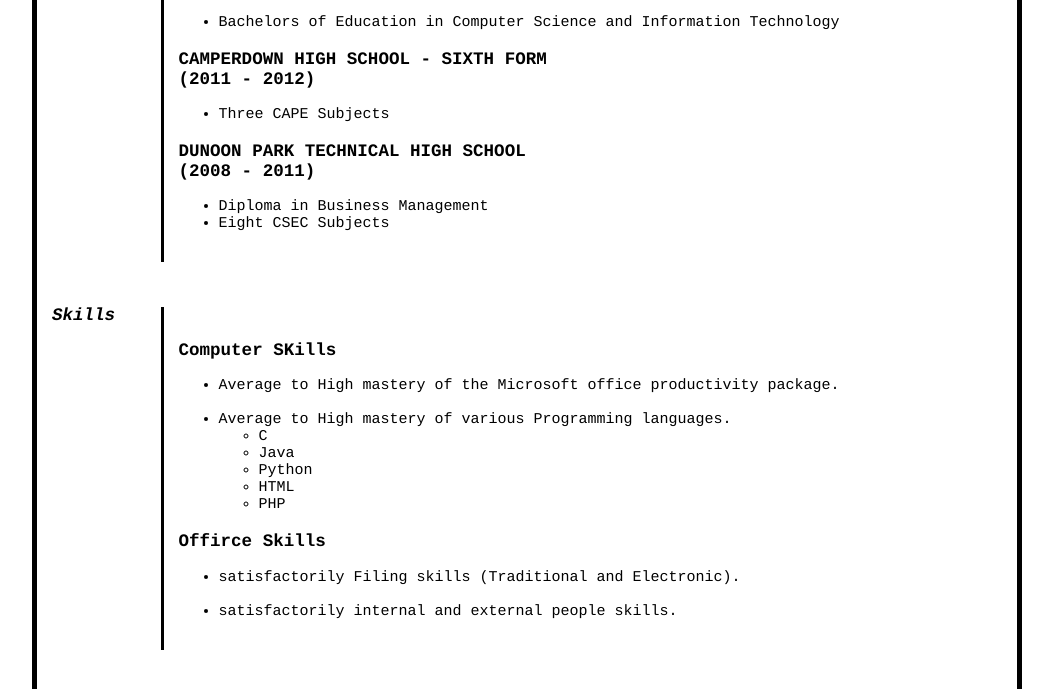
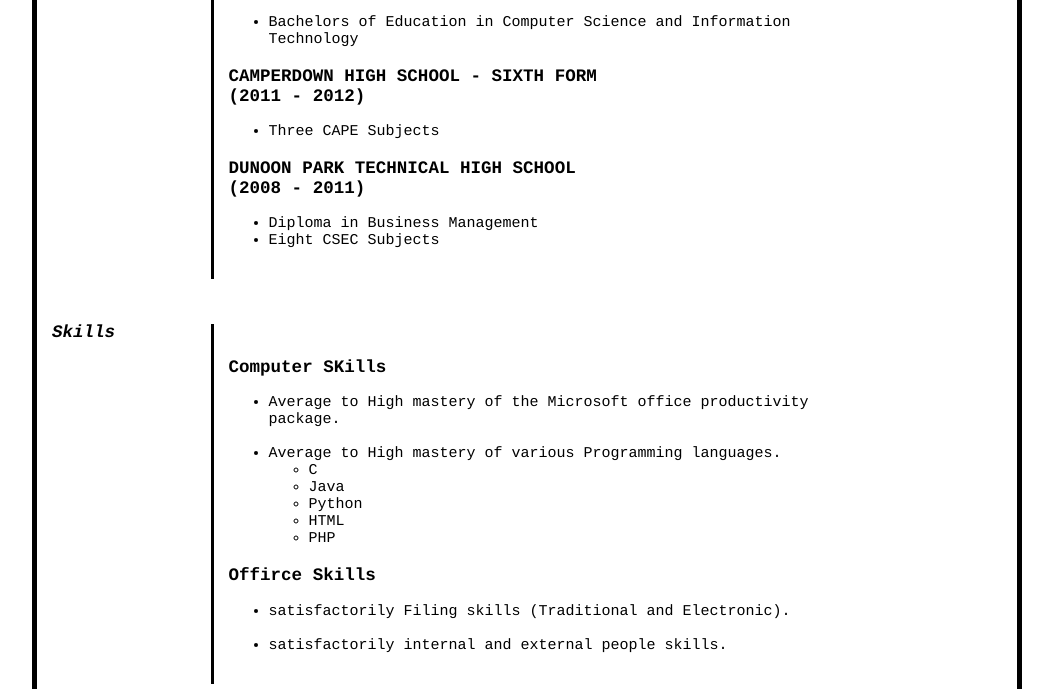
Before and after one commit to exilegrah/exilegrah.github.io, a plain HTML site: page Index.html in a window 1280 px wide. Shown: the part 293-982 px from the top of the page, without its empty margins (113-1166 px from the left). Drawn offline with Linux system fonts and the light colour scheme.

Commit message:
edit for more user friendly reading and comments

```diff
--- a/style-sheet-index.css
+++ b/style-sheet-index.css
@@ -3,7 +3,7 @@
         border-style: solid;
         border-width: 5px;
         padding:15px;
-        border-radius: 35px;
+        border-radius: 25px;
 
         width: 950px ;
         margin-left: auto ;
@@ -29,9 +29,10 @@
 
 		border-left-style: solid;
 		border-left-color: black;
-
-
-		width: 700px;
+		/*
+		    The top half edits the style of the border while the lower half edits the sizing of the border
+		*/
+		width: 600px;
         margin: -5px auto;
         padding: 15px;
 
@@ -45,26 +46,27 @@
         top: 30px;
         left: px;
         width: 200px;
-
-
     }
 
 
     #pro_pic
     {
-
       background-size: 50px 50px;
       float: right;
       margin: 0 0 1em 1em;
-
     }
 
-    .resize {
+    /*
+        The resize was taken from a website to assist in making my Profile picture a satisfactorily  size.
+    */
+    .resize
+    {
         width: 400px;
         height: auto;
     }
 
-.resize {
+    .resize
+    {
         width: 300px;
         height: auto;
     }
```
Lines whose indentation alone changed are shown as unchanged.
